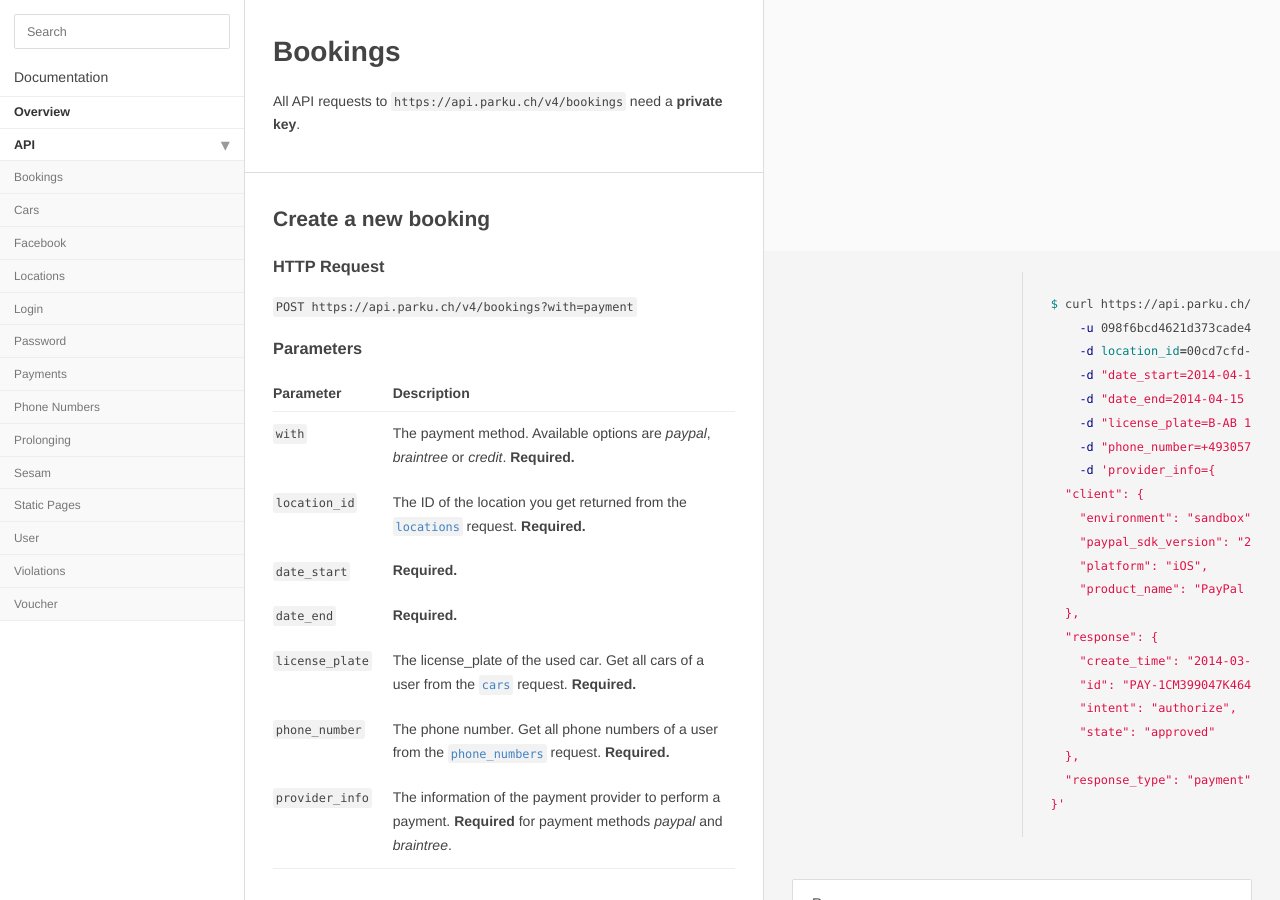
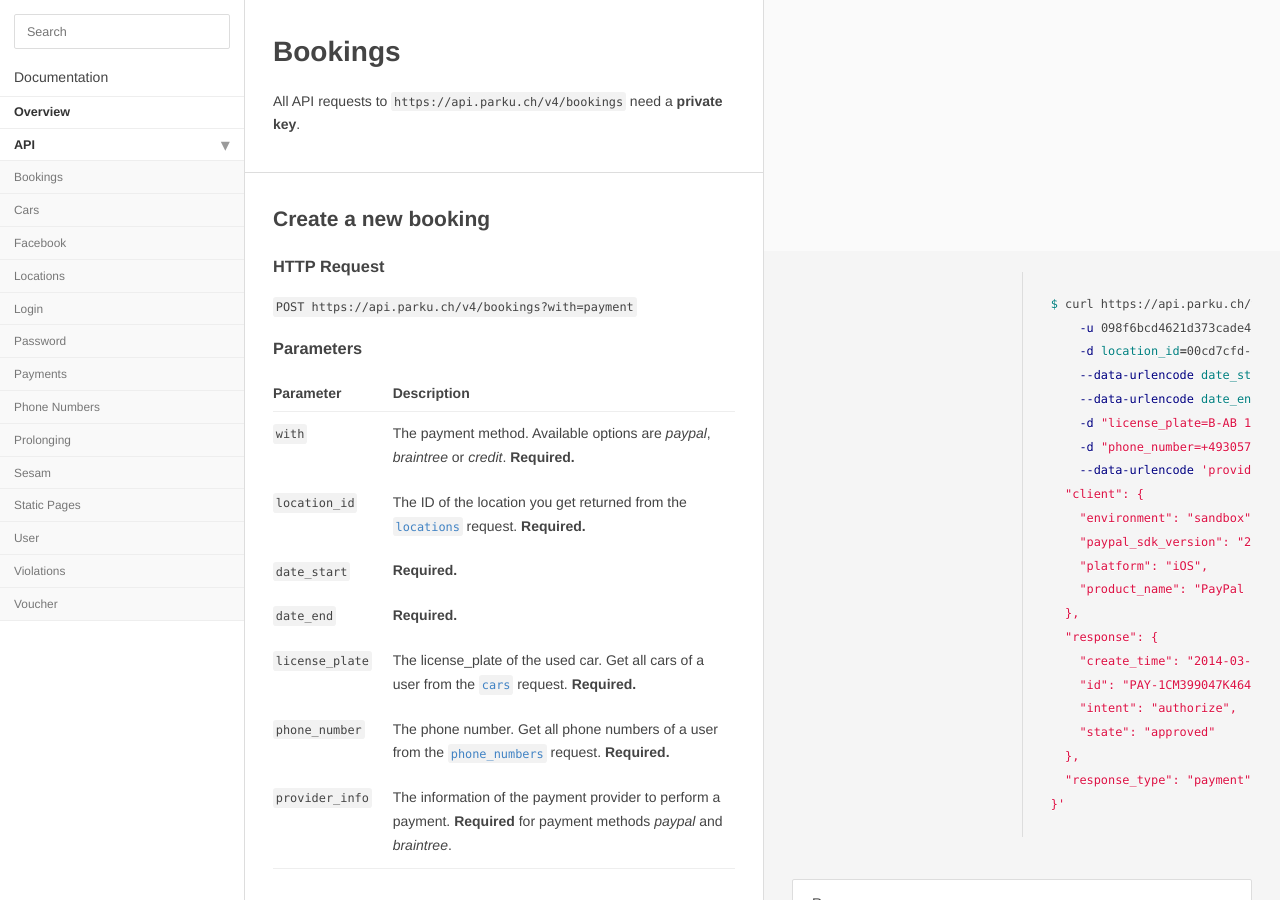
Before and after one commit to parku/docs, a Jekyll site: the page built from api/bookings.md, in a window 1280 px wide and 900 px high. Built offline with Jekyll 4.4.1, drawn with Linux system fonts in a browser that asks for light colours; Markdown is read by kramdown in place of the engine named in the settings.

Commit message:
URL encoding.

```diff
--- a/api/bookings.md
+++ b/api/bookings.md
@@ -14,11 +14,11 @@ All API requests to `https://api.parku.ch/v4/bookings` need a __private key__.
 $ curl {{ site.parku.api }}/bookings?with=paypal \
     -u 098f6bcd4621d373cade4e832627b4f6:parku \
     -d location_id=00cd7cfd-e42d-11e2-8bf1-8a83f3373875 \
-    -d "date_start={{ site.time | date: '%Y-%m-%d' }} 10:00:00{{ site.time | date: '%z' }}" \
-    -d "date_end={{ site.time | date: '%Y-%m-%d' }} 16:30:00{{ site.time | date: '%z' }}" \
+    --data-urlencode date_start="{{ site.time | date: '%Y-%m-%d' }} 10:00:00{{ site.time | date: '%z' }}" \
+    --data-urlencode date_end="{{ site.time | date: '%Y-%m-%d' }} 16:30:00{{ site.time | date: '%z' }}" \
     -d "license_plate=B-AB 1234" \
     -d "phone_number=+493057701873" \
-    -d 'provider_info={
+    --data-urlencode 'provider_info={
   "client": {
     "environment": "sandbox",
     "paypal_sdk_version": "2.0.1",
```
